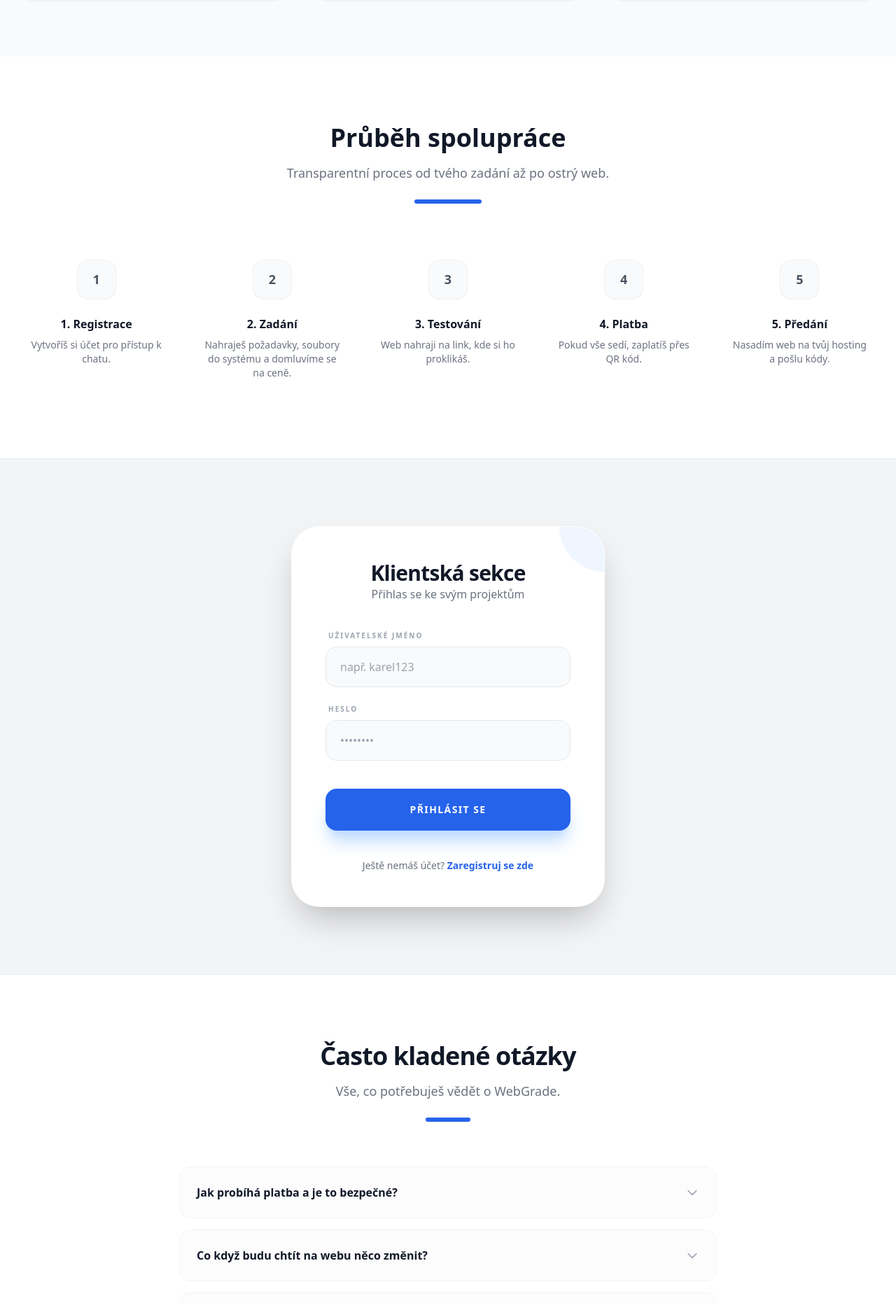
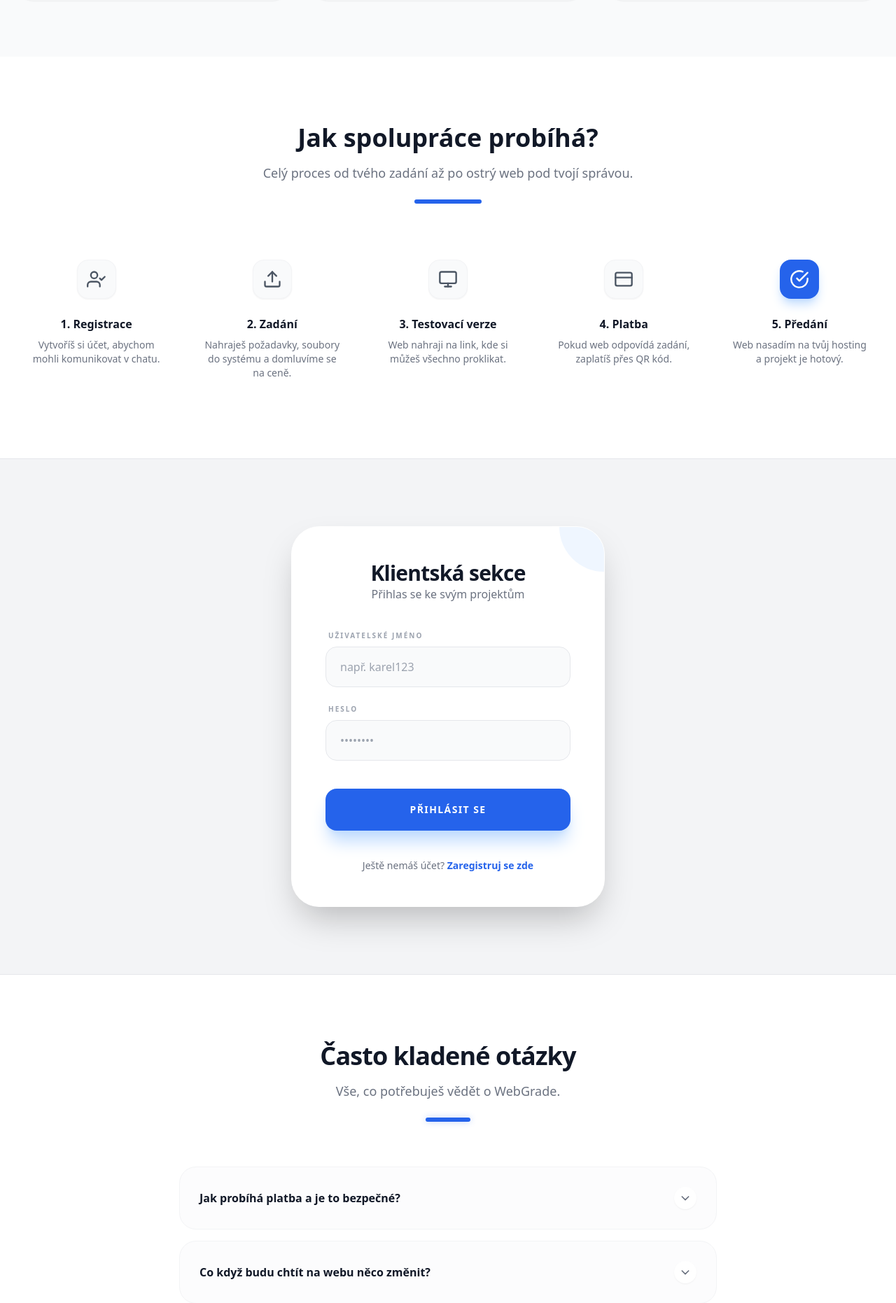
Before and after one commit to 0ndraM/Web4Grade, a PHP site: page / in a window 1280 px wide. Shown: the part 993-2855 px from the top of the page at 70% size. Run offline with PHP 8.4, Linux system fonts and the light colour scheme; some libraries are stand-ins or nearby versions.

Commit message:
Úprava a optimalizace kódu pro přihlašovací sekci a FAQ, včetně vylepšení stylu a struktury HTML

```diff
--- a/www/index.php
+++ b/www/index.php
@@ -45,9 +45,7 @@ if ($_SERVER['REQUEST_METHOD'] === 'POST' && isset($_POST['login'])) {
       </style>
    </head>
    <body class="bg-gray-50 dark:bg-slate-950 flex flex-col min-h-screen font-sans transition-colors duration-300">
-
       <?php include 'includes/header.php'; ?>
-
       <header class="hero-gradient text-white py-24 px-6 relative overflow-hidden">
          <div class="max-w-7xl mx-auto flex flex-col md:flex-row items-center justify-between relative z-10">
             <div class="md:w-3/5 mb-12 md:mb-0">
@@ -74,70 +72,109 @@ if ($_SERVER['REQUEST_METHOD'] === 'POST' && isset($_POST['login'])) {
             </div>
          </div>
       </header>
-
       <section id="vlastnosti" class="py-20 max-w-7xl mx-auto px-6">
          <div class="grid md:grid-cols-3 gap-8">
             <div class="bg-white dark:bg-slate-900 p-8 rounded-3xl shadow-sm border border-gray-100 dark:border-slate-800 hover:shadow-xl dark:hover:border-blue-500/50 transition duration-300">
                <div class="w-12 h-12 bg-blue-100 dark:bg-blue-900/30 text-blue-600 dark:text-blue-400 rounded-xl flex items-center justify-center mb-6">
-                    <svg xmlns="http://www.w3.org/2000/svg" width="24" height="24" viewBox="0 0 24 24" fill="none" stroke="currentColor" stroke-width="2" stroke-linecap="round" stroke-linejoin="round"><path d="M21 15a2 2 0 0 1-2 2H7l-4 4V5a2 2 0 0 1 2-2h14a2 2 0 0 1 2 2z"></path></svg>
+                  <svg xmlns="http://www.w3.org/2000/svg" width="24" height="24" viewBox="0 0 24 24" fill="none" stroke="currentColor" stroke-width="2" stroke-linecap="round" stroke-linejoin="round">
+                     <path d="M21 15a2 2 0 0 1-2 2H7l-4 4V5a2 2 0 0 1 2-2h14a2 2 0 0 1 2 2z"></path>
+                  </svg>
                </div>
                <h3 class="text-xl font-bold mb-3 text-gray-800 dark:text-white">Integrovaný Chat</h3>
                <p class="text-gray-600 dark:text-gray-400 text-sm leading-relaxed">Žádné Instagram DMka. Všechno řešíme přímo u tvé zakázky na jednom místě v našem systému.</p>
             </div>
-
             <div class="bg-white dark:bg-slate-900 p-8 rounded-3xl shadow-sm border border-gray-100 dark:border-slate-800 hover:shadow-xl dark:hover:border-green-500/50 transition duration-300">
                <div class="w-12 h-12 bg-green-100 dark:bg-green-900/30 text-green-600 dark:text-green-400 rounded-xl flex items-center justify-center mb-6">
-                    <svg xmlns="http://www.w3.org/2000/svg" width="24" height="24" viewBox="0 0 24 24" fill="none" stroke="currentColor" stroke-width="2" stroke-linecap="round" stroke-linejoin="round"><rect x="3" y="3" width="7" height="7"></rect><rect x="14" y="3" width="7" height="7"></rect><rect x="14" y="14" width="7" height="7"></rect><rect x="3" y="14" width="7" height="7"></rect></svg>
+                  <svg xmlns="http://www.w3.org/2000/svg" width="24" height="24" viewBox="0 0 24 24" fill="none" stroke="currentColor" stroke-width="2" stroke-linecap="round" stroke-linejoin="round">
+                     <rect x="3" y="3" width="7" height="7"></rect>
+                     <rect x="14" y="3" width="7" height="7"></rect>
+                     <rect x="14" y="14" width="7" height="7"></rect>
+                     <rect x="3" y="14" width="7" height="7"></rect>
+                  </svg>
                </div>
                <h3 class="text-xl font-bold mb-3 text-gray-800 dark:text-white">Bezpečná platba</h3>
                <p class="text-gray-600 dark:text-gray-400 text-sm leading-relaxed">Platíš až ve chvíli, kdy vidíš funkční demo na testovací verzi. Stačí naskenovat QR kód.</p>
             </div>
-
             <div class="bg-white dark:bg-slate-900 p-8 rounded-3xl shadow-sm border border-gray-100 dark:border-slate-800 hover:shadow-xl dark:hover:border-purple-500/50 transition duration-300">
                <div class="w-12 h-12 bg-purple-100 dark:bg-purple-900/30 text-purple-600 dark:text-purple-400 rounded-xl flex items-center justify-center mb-6">
-                    <svg xmlns="http://www.w3.org/2000/svg" width="24" height="24" viewBox="0 0 24 24" fill="none" stroke="currentColor" stroke-width="2" stroke-linecap="round" stroke-linejoin="round"><circle cx="12" cy="12" r="10"></circle><polyline points="12 6 12 12 16 14"></polyline></svg>
+                  <svg xmlns="http://www.w3.org/2000/svg" width="24" height="24" viewBox="0 0 24 24" fill="none" stroke="currentColor" stroke-width="2" stroke-linecap="round" stroke-linejoin="round">
+                     <circle cx="12" cy="12" r="10"></circle>
+                     <polyline points="12 6 12 12 16 14"></polyline>
+                  </svg>
                </div>
                <h3 class="text-xl font-bold mb-3 text-gray-800 dark:text-white">Dodržení termínu</h3>
                <p class="text-gray-600 dark:text-gray-400 text-sm leading-relaxed">Sleduješ progress v reálném čase. Vždy víš, v jaké fázi se tvůj školní projekt právě nachází.</p>
             </div>
          </div>
       </section>
-
-    <section id="jak-to-funguje" class="py-24 bg-white dark:bg-slate-900 px-6 transition-colors">
+      <section id="jak-to-funguje" class="py-24 bg-white dark:bg-slate-900 px-6 transition-colors duration-300">
          <div class="max-w-7xl mx-auto">
             <div class="text-center mb-16">
-                <h2 class="text-4xl font-extrabold text-gray-900 dark:text-white mb-4">Průběh spolupráce</h2>
-                <p class="text-gray-500 dark:text-gray-400 text-lg mx-auto max-w-2xl">Transparentní proces od tvého zadání až po ostrý web.</p>
+               <h2 class="text-4xl font-extrabold text-gray-900 dark:text-white mb-4">Jak spolupráce probíhá?</h2>
+               <p class="text-gray-500 dark:text-slate-400 text-lg mx-auto max-w-2xl">Celý proces od tvého zadání až po ostrý web pod tvojí správou.</p>
                <div class="h-1.5 w-24 bg-blue-600 mx-auto mt-6 rounded-full"></div>
             </div>
-
             <div class="grid md:grid-cols-5 gap-6 relative">
-                <?php
-                $steps = [
-                    ['1. Registrace', 'Vytvoříš si účet pro přístup k chatu.', 'user-plus'],
-                    ['2. Zadání', 'Nahraješ požadavky, soubory do systému a domluvíme se na ceně.', 'upload'],
-                    ['3. Testování', 'Web nahraji na link, kde si ho proklikáš.', 'monitor'],
-                    ['4. Platba', 'Pokud vše sedí, zaplatíš přes QR kód.', 'credit-card'],
-                    ['5. Předání', 'Nasadím web na tvůj hosting a pošlu kódy.', 'check-circle']
-                ];
-                foreach($steps as $index => $step): ?>
                <div class="flex flex-col items-center text-center p-4 group">
-                    <div class="w-14 h-14 bg-gray-50 dark:bg-slate-800 text-gray-600 dark:text-blue-400 rounded-2xl flex items-center justify-center mb-6 shadow-sm border border-gray-100 dark:border-slate-700 group-hover:bg-blue-600 group-hover:text-white transition-all duration-300">
-                        <span class="font-bold text-lg"><?= $index + 1 ?></span>
+                  <div class="w-14 h-14 bg-gray-50 dark:bg-slate-800 text-gray-600 dark:text-slate-400 rounded-2xl flex items-center justify-center mb-6 shadow-sm border border-gray-100 dark:border-slate-700 group-hover:bg-blue-600 group-hover:text-white dark:group-hover:text-white transition-all duration-300">
+                     <svg xmlns="http://www.w3.org/2000/svg" width="28" height="28" viewBox="0 0 24 24" fill="none" stroke="currentColor" stroke-width="2" stroke-linecap="round" stroke-linejoin="round">
+                        <path d="M16 21v-2a4 4 0 0 0-4-4H5a4 4 0 0 0-4 4v2"/>
+                        <circle cx="9" cy="7" r="4"/>
+                        <polyline points="16 11 18 13 22 9"/>
+                     </svg>
                   </div>
-                    <h3 class="font-bold text-gray-900 dark:text-white mb-2"><?= $step[0] ?></h3>
-                    <p class="text-gray-500 dark:text-gray-400 text-sm"><?= $step[1] ?></p>
+                  <h3 class="font-bold text-gray-900 dark:text-white mb-2">1. Registrace</h3>
+                  <p class="text-gray-500 dark:text-slate-400 text-sm">Vytvoříš si účet, abychom mohli komunikovat v chatu.</p>
                </div>
-                <?php endforeach; ?>
+               <div class="flex flex-col items-center text-center p-4 group">
+                  <div class="w-14 h-14 bg-gray-50 dark:bg-slate-800 text-gray-600 dark:text-slate-400 rounded-2xl flex items-center justify-center mb-6 shadow-sm border border-gray-100 dark:border-slate-700 group-hover:bg-blue-600 group-hover:text-white dark:group-hover:text-white transition-all duration-300">
+                     <svg xmlns="http://www.w3.org/2000/svg" width="28" height="28" viewBox="0 0 24 24" fill="none" stroke="currentColor" stroke-width="2" stroke-linecap="round" stroke-linejoin="round">
+                        <path d="M21 15v4a2 2 0 0 1-2 2H5a2 2 0 0 1-2-2v-4"/>
+                        <polyline points="17 8 12 3 7 8"/>
+                        <line x1="12" y1="3" x2="12" y2="15"/>
+                     </svg>
+                  </div>
+                  <h3 class="font-bold text-gray-900 dark:text-white mb-2">2. Zadání</h3>
+                  <p class="text-gray-500 dark:text-slate-400 text-sm">Nahraješ požadavky, soubory do systému a domluvíme se na ceně.</p>
+               </div>
+               <div class="flex flex-col items-center text-center p-4 group">
+                  <div class="w-14 h-14 bg-gray-50 dark:bg-slate-800 text-gray-600 dark:text-slate-400 rounded-2xl flex items-center justify-center mb-6 shadow-sm border border-gray-100 dark:border-slate-700 group-hover:bg-blue-600 group-hover:text-white dark:group-hover:text-white transition-all duration-300">
+                     <svg xmlns="http://www.w3.org/2000/svg" width="28" height="28" viewBox="0 0 24 24" fill="none" stroke="currentColor" stroke-width="2" stroke-linecap="round" stroke-linejoin="round">
+                        <rect x="2" y="3" width="20" height="14" rx="2" ry="2"/>
+                        <line x1="8" y1="21" x2="16" y2="21"/>
+                        <line x1="12" y1="17" x2="12" y2="21"/>
+                     </svg>
+                  </div>
+                  <h3 class="font-bold text-gray-900 dark:text-white mb-2">3. Testovací verze</h3>
+                  <p class="text-gray-500 dark:text-slate-400 text-sm">Web nahraji na link, kde si můžeš všechno proklikat.</p>
+               </div>
+               <div class="flex flex-col items-center text-center p-4 group">
+                  <div class="w-14 h-14 bg-gray-50 dark:bg-slate-800 text-gray-600 dark:text-slate-400 rounded-2xl flex items-center justify-center mb-6 shadow-sm border border-gray-100 dark:border-slate-700 group-hover:bg-blue-600 group-hover:text-white dark:group-hover:text-white transition-all duration-300">
+                     <svg xmlns="http://www.w3.org/2000/svg" width="28" height="28" viewBox="0 0 24 24" fill="none" stroke="currentColor" stroke-width="2" stroke-linecap="round" stroke-linejoin="round">
+                        <rect x="2" y="4" width="20" height="16" rx="2"/>
+                        <line x1="2" y1="10" x2="22" y2="10"/>
+                     </svg>
+                  </div>
+                  <h3 class="font-bold text-gray-900 dark:text-white mb-2">4. Platba</h3>
+                  <p class="text-gray-500 dark:text-slate-400 text-sm">Pokud web odpovídá zadání, zaplatíš přes QR kód.</p>
+               </div>
+               <div class="flex flex-col items-center text-center p-4 group">
+                  <div class="w-14 h-14 bg-blue-600 text-white rounded-2xl flex items-center justify-center mb-6 shadow-lg shadow-blue-200 dark:shadow-blue-900/20">
+                     <svg xmlns="http://www.w3.org/2000/svg" width="28" height="28" viewBox="0 0 24 24" fill="none" stroke="currentColor" stroke-width="2" stroke-linecap="round" stroke-linejoin="round">
+                        <path d="M22 11.08V12a10 10 0 1 1-5.93-9.14"/>
+                        <polyline points="22 4 12 14.01 9 11.01"/>
+                     </svg>
+                  </div>
+                  <h3 class="font-bold text-gray-900 dark:text-white mb-2">5. Předání</h3>
+                  <p class="text-gray-500 dark:text-slate-400 text-sm">Web nasadím na tvůj hosting a projekt je hotový.</p>
+               </div>
             </div>
          </div>
       </section>
-
       <section id="login" class="bg-gray-100 dark:bg-slate-950 py-24 px-6 border-y border-gray-200 dark:border-slate-800 transition-colors duration-300">
          <div class="max-w-md mx-auto">
             <div class="bg-white dark:bg-slate-900 p-8 md:p-12 rounded-[2.5rem] shadow-2xl border border-white dark:border-slate-800 relative overflow-hidden">
                <div class="absolute top-0 right-0 w-32 h-32 bg-blue-50 dark:bg-blue-900/10 rounded-full -mr-16 -mt-16 transition-colors"></div>
-
                <div class="relative z-10">
                   <?php if (isset($_SESSION['user_id'])): ?>
                   <div class="text-center">
@@ -153,13 +190,11 @@ if ($_SERVER['REQUEST_METHOD'] === 'POST' && isset($_POST['login'])) {
                      <h2 class="text-3xl font-black text-gray-900 dark:text-white tracking-tight">Klientská sekce</h2>
                      <p class="text-gray-500 dark:text-gray-400 font-medium">Přihlas se ke svým projektům</p>
                   </div>
-
                   <?php if ($error): ?>
                   <div class="bg-red-50 dark:bg-red-900/20 text-red-700 dark:text-red-400 p-4 rounded-2xl mb-8 text-xs font-black border border-red-100 dark:border-red-900/30 flex items-center gap-3 uppercase tracking-wider transition-colors">
                      <span class="text-lg">⚠️</span> <?= htmlspecialchars($error) ?>
                   </div>
                   <?php endif; ?>
-
                   <form method="POST" action="" class="space-y-6">
                      <div>
                         <label class="block text-gray-400 dark:text-slate-500 text-[10px] font-black uppercase tracking-[0.2em] mb-2 ml-1">Uživatelské jméno</label>
@@ -177,7 +212,6 @@ if ($_SERVER['REQUEST_METHOD'] === 'POST' && isset($_POST['login'])) {
                         </button>
                      </div>
                   </form>
-
                   <p class="mt-10 text-center text-gray-500 dark:text-gray-400 text-sm font-medium">
                      Ještě nemáš účet? <a href="register.php" class="text-blue-600 dark:text-blue-400 font-black hover:underline decoration-2 underline-offset-4 transition">Zaregistruj se zde</a>
                   </p>
@@ -186,62 +220,71 @@ if ($_SERVER['REQUEST_METHOD'] === 'POST' && isset($_POST['login'])) {
             </div>
          </div>
       </section>
-
-    <section id="faq" class="py-24 bg-white dark:bg-slate-900 px-6 transition-colors">
+      <section id="faq" class="py-24 bg-white dark:bg-slate-900 px-6 transition-colors duration-500">
          <div class="max-w-3xl mx-auto">
             <div class="text-center mb-16">
                <h2 class="text-4xl font-extrabold text-gray-900 dark:text-white mb-4 tracking-tight">Často kladené otázky</h2>
-                <p class="text-gray-500 dark:text-gray-400 text-lg">Vše, co potřebuješ vědět o WebGrade.</p>
-                <div class="h-1.5 w-16 bg-blue-600 mx-auto mt-6 rounded-full"></div>
+               <p class="text-gray-500 dark:text-gray-400 text-lg font-medium">Vše, co potřebuješ vědět o WebGrade.</p>
+               <div class="h-1.5 w-16 bg-blue-600 mx-auto mt-6 rounded-full shadow-[0_0_10px_rgba(37,99,235,0.3)]"></div>
             </div>
-
             <div class="space-y-4">
                <?php
                   $faqs = [
                       ["Jak probíhá platba a je to bezpečné?", "Platba probíhá až ve chvíli, kdy ti nasdílím testovací verzi webu. Ty si vše proklikáš, a pokud web odpovídá zadání, zaplatíš pomocí QR kódu. Teprve poté ti nahraji web na hosting."],
                       ["Co když budu chtít na webu něco změnit?", "V rámci testovací verze máš nárok na drobné úpravy. Vše řešíme rychle přímo v integrovaném chatu v dashboardu."],
-                    ["Pomůžeš mi i s nahráním na hosting?", "Ano, to je poslední krok naší spolupráce. Postarám se o zprovoznění na tvém hostingu, aby byl web dostupný na tvojí adrese."],
+                      ["Pomůžeš mi i s nahráním na hosting?", "Ano, to je poslední krok naší spolupráce. Postarám se o zprovoznění na tvém hostingu, aby byl dostupný na tvojí adrese."],
                       ["Jak rychle bude web hotový?", "Standardní školní weby obvykle zvládám dodat do 3–5 pracovních dnů."]
                   ];
-                foreach($faqs as $faq): ?>
-                <div class="faq-item border border-gray-100 dark:border-slate-800 rounded-2xl overflow-hidden transition-all duration-300 hover:border-blue-200 dark:hover:border-blue-500/50">
-                    <button class="faq-question w-full flex items-center justify-between p-6 text-left bg-gray-50/50 dark:bg-slate-800/50 hover:bg-white dark:hover:bg-slate-800 transition-colors group">
-                        <span class="font-bold text-gray-900 dark:text-white group-hover:text-blue-600 dark:group-hover:text-blue-400 transition"><?= $faq[0] ?></span>
-                        <svg class="w-5 h-5 text-gray-400 transform transition-transform duration-300" fill="none" stroke="currentColor" viewBox="0 0 24 24"><path stroke-linecap="round" stroke-linejoin="round" stroke-width="2" d="M19 9l-7 7-7-7"></path></svg>
+                  foreach($faqs as $index => $faq): ?>
+               <div class="faq-item border border-gray-100 dark:border-slate-800 rounded-3xl overflow-hidden transition-all duration-500 hover:border-blue-200 dark:hover:border-blue-500/30 bg-gray-50/50 dark:bg-slate-800/30">
+                  <button class="faq-question w-full flex items-center justify-between p-7 text-left transition-all duration-300 group">
+                     <span class="font-bold text-gray-900 dark:text-gray-100 group-hover:text-blue-600 dark:group-hover:text-blue-400 transition-colors duration-300"><?= $faq[0] ?></span>
+                     <div class="w-8 h-8 rounded-full bg-white dark:bg-slate-700 shadow-sm flex items-center justify-center transition-transform duration-500 group-data-[open=true]:rotate-180">
+                        <svg class="w-4 h-4 text-gray-500 dark:text-gray-300" fill="none" stroke="currentColor" viewBox="0 0 24 24">
+                           <path stroke-linecap="round" stroke-linejoin="round" stroke-width="2.5" d="M19 9l-7 7-7-7"></path>
+                        </svg>
+                     </div>
                   </button>
-                    <div class="faq-answer hidden p-6 pt-0 bg-white dark:bg-slate-800 text-gray-600 dark:text-gray-400 leading-relaxed text-sm">
+                  <div class="faq-answer-wrapper grid transition-[grid-template-rows] duration-500 ease-in-out" style="grid-template-rows: 0fr;">
+                     <div class="overflow-hidden">
+                        <div class="p-7 pt-0 text-gray-600 dark:text-gray-400 leading-relaxed text-sm antialiased">
+                           <div class="h-px w-full bg-gradient-to-r from-transparent via-gray-200 dark:via-slate-700 to-transparent mb-6 opacity-50"></div>
                            <?= $faq[1] ?>
+                        </div>
+                     </div>
                   </div>
                </div>
                <?php endforeach; ?>
             </div>
          </div>
       </section>
+      <?php include 'includes/footer.php'; ?>
+      <script>
+         document.querySelectorAll('.faq-item').forEach(item => {
+             const button = item.querySelector('.faq-question');
+             const wrapper = item.querySelector('.faq-answer-wrapper');
 
-    <?php include 'includes/footer.php'; ?>
+             button.addEventListener('click', () => {
+                 const isOpen = button.getAttribute('data-open') === 'true';
 
-    <script>
-        // FAQ Accordion Logic
-        document.querySelectorAll('.faq-question').forEach(button => {
-            button.addEventListener('click', () => {
-                const answer = button.nextElementSibling;
-                const icon = button.querySelector('svg');
-
-                document.querySelectorAll('.faq-answer').forEach(el => {
-                    if (el !== answer) el.classList.add('hidden');
-                });
-                document.querySelectorAll('.faq-question svg').forEach(svg => {
-                    if (svg !== icon) svg.classList.remove('rotate-180');
+                 // Zavřít všechny ostatní (harmonika efekt)
+                 document.querySelectorAll('.faq-item').forEach(otherItem => {
+                     if (otherItem !== item) {
+                         otherItem.querySelector('.faq-question').setAttribute('data-open', 'false');
+                         otherItem.querySelector('.faq-answer-wrapper').style.gridTemplateRows = "0fr";
+                         otherItem.classList.remove('ring-4', 'ring-blue-50', 'dark:ring-blue-900/20', 'bg-white', 'dark:bg-slate-800');
+                     }
                  });
 
-                answer.classList.toggle('hidden');
-                icon.classList.toggle('rotate-180');
-
-                const item = button.closest('.faq-item');
-                if (!answer.classList.contains('hidden')) {
-                    item.classList.add('ring-2', 'ring-blue-100', 'dark:ring-blue-900/30', 'border-blue-200', 'dark:border-blue-500/50');
+                 // Toggle aktuálního
+                 if (isOpen) {
+                     button.setAttribute('data-open', 'false');
+                     wrapper.style.gridTemplateRows = "0fr";
+                     item.classList.remove('ring-4', 'ring-blue-50', 'dark:ring-blue-900/20', 'bg-white', 'dark:bg-slate-800');
                  } else {
-                    item.classList.remove('ring-2', 'ring-blue-100', 'dark:ring-blue-900/30', 'border-blue-200', 'dark:border-blue-500/50');
+                     button.setAttribute('data-open', 'true');
+                     wrapper.style.gridTemplateRows = "1fr";
+                     item.classList.add('ring-4', 'ring-blue-50', 'dark:ring-blue-900/20', 'bg-white', 'dark:bg-slate-800');
                  }
              });
          });
```
Also changed, not shown: 1 other file. Lines whose indentation alone changed are shown as unchanged.
